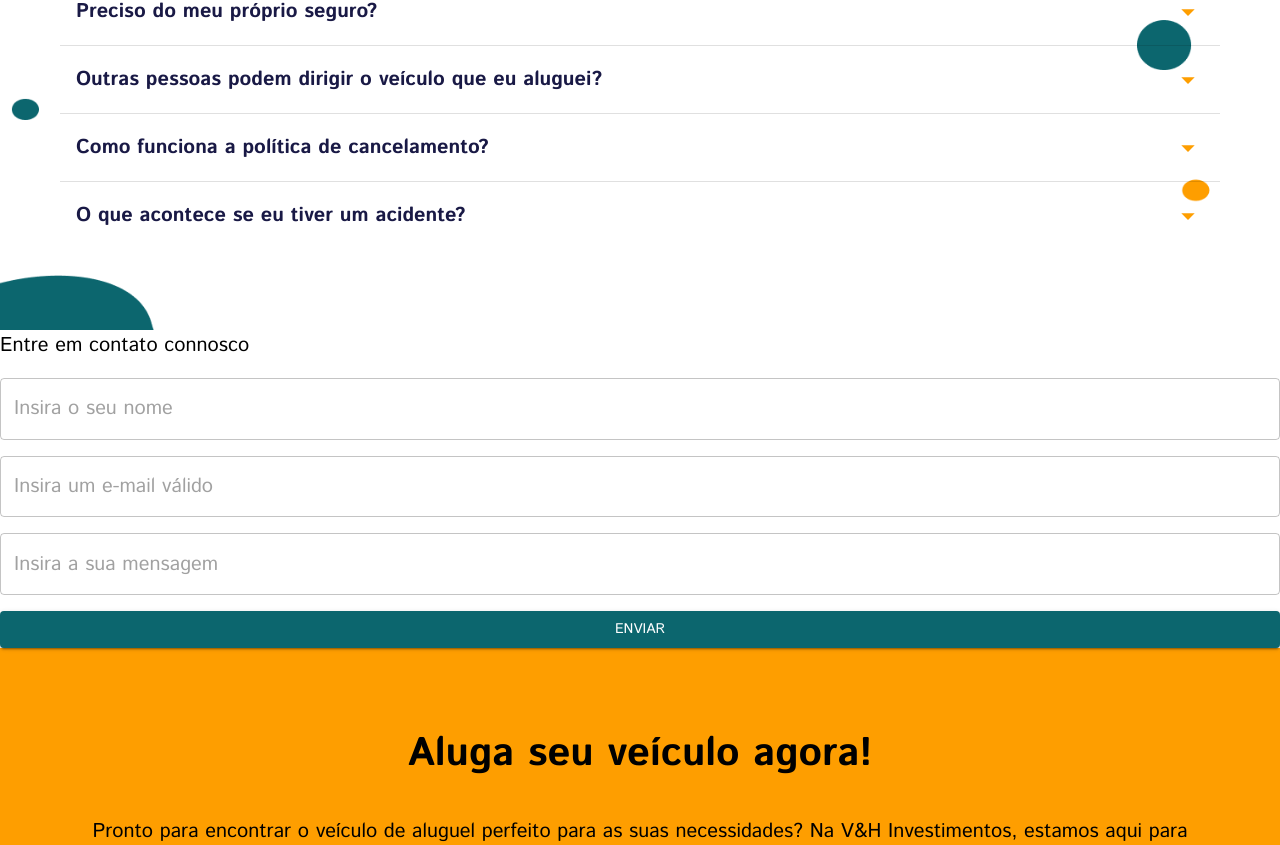
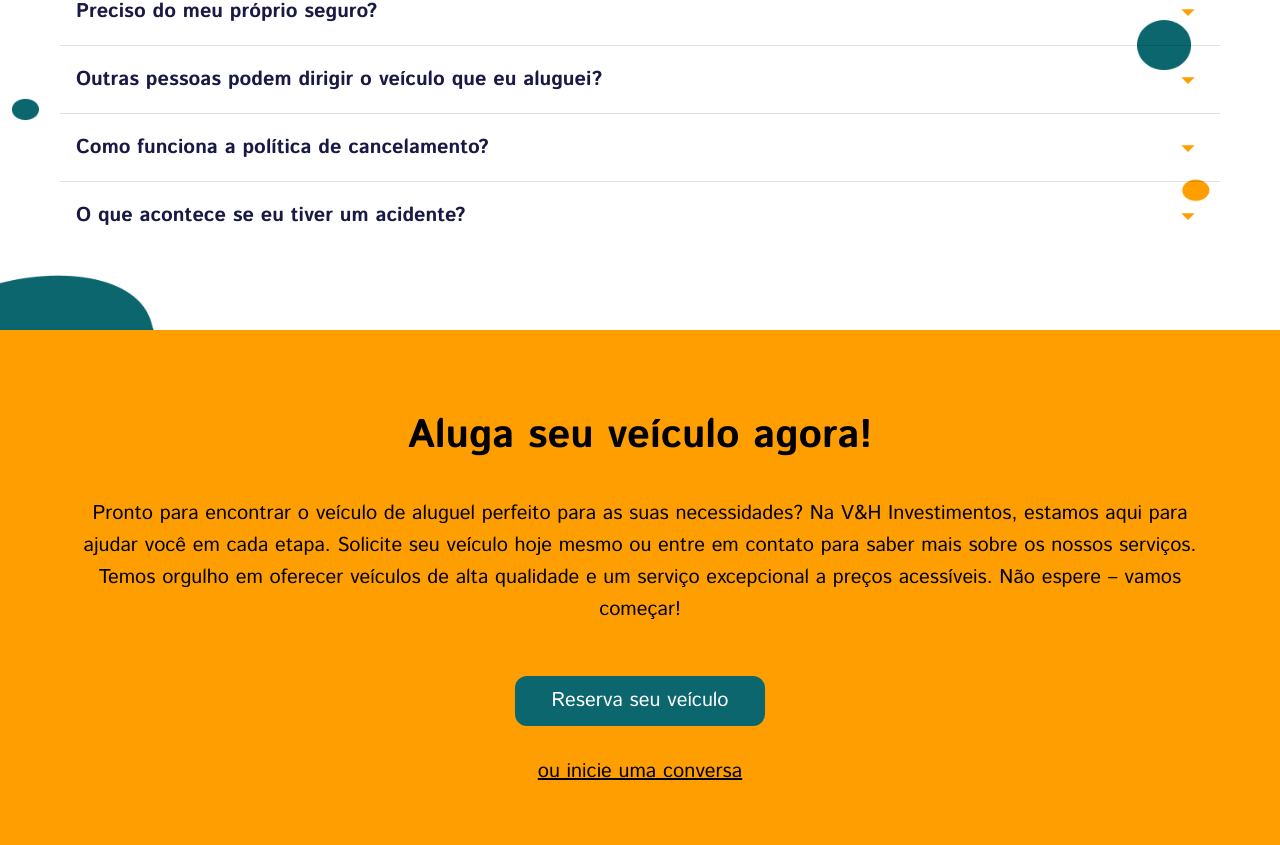
Before and after one commit to d-coder47/rent-a-car, a React (Vite) app: page / in a window 1280 px wide. Shown: the part 2922-3767 px from the top of the page. Built offline with nearby package versions, Linux system fonts and the light colour scheme.

Commit message:
feat: display donesections

```diff
--- a/src/pages/Home.tsx
+++ b/src/pages/Home.tsx
@@ -8,7 +8,6 @@ import Testimonials from "../components/Testimonials/Testimonials";
 import FAQs from "../components/FAQs/FAQs";
 import Engagement from "../components/Engagement/Engagement";
 import Footer from "../components/Footer/Footer";
-import Contact from "../components/Contact/Contact";
 
 const Home = () => {
   return (
@@ -20,7 +19,6 @@ const Home = () => {
       <Services />
       <Testimonials />
       <FAQs />
-      <Contact />
       <Engagement />
       <Footer />
     </Box>
```
